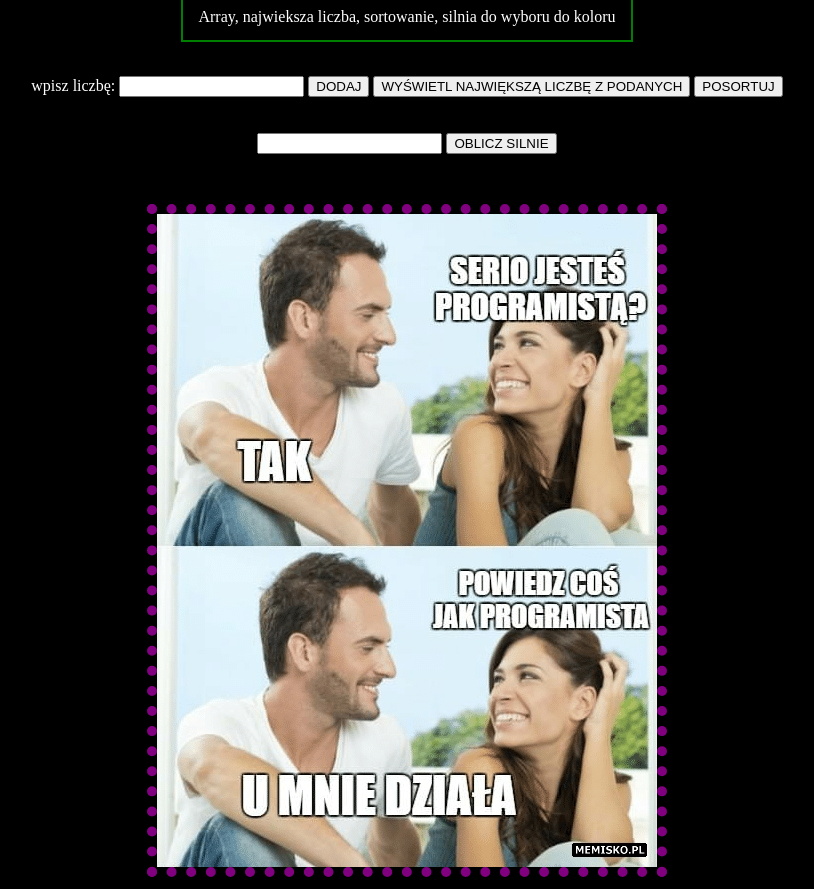
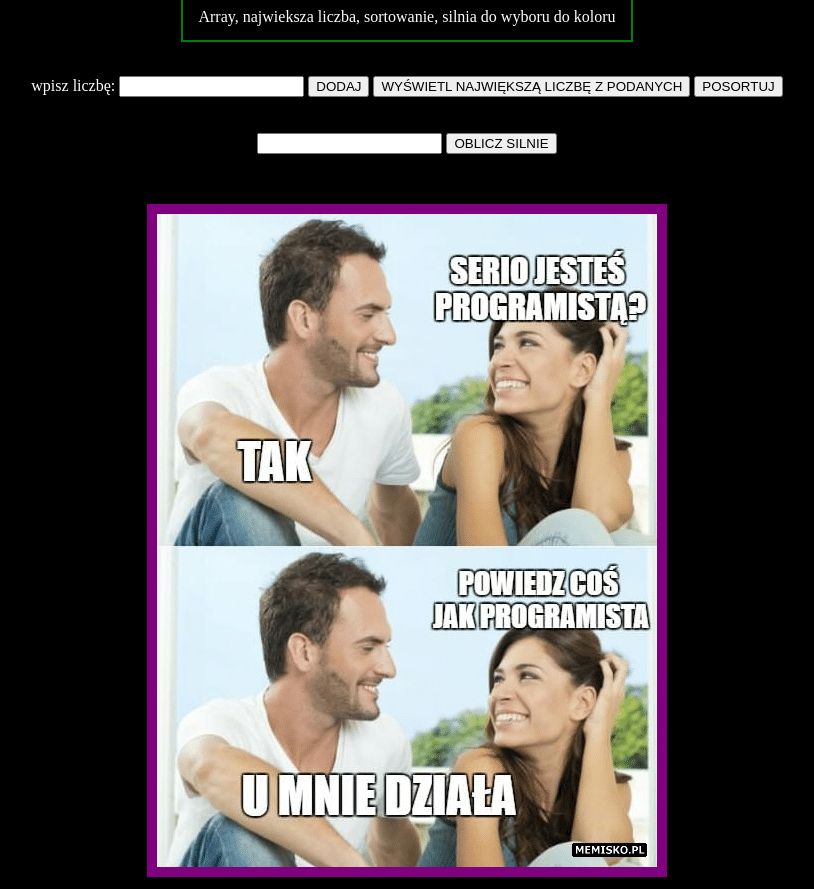
Before and after one commit to spyrtnex/TADI_PROJEKT, a plain HTML site: page index.html in a window 1280 px wide. Shown: the whole page, without its empty margins (233-1047 px from the left). Drawn offline with Linux system fonts and the light colour scheme.

Commit message:
Update style.css

```diff
--- a/style.css
+++ b/style.css
@@ -20,7 +20,7 @@ footer {
     margin-top:50px;
 }
 img {
-    border: 10px dotted purple;
+    border: 10px solid purple;
     transition: transform 1s;
 }
 img:hover {
```
